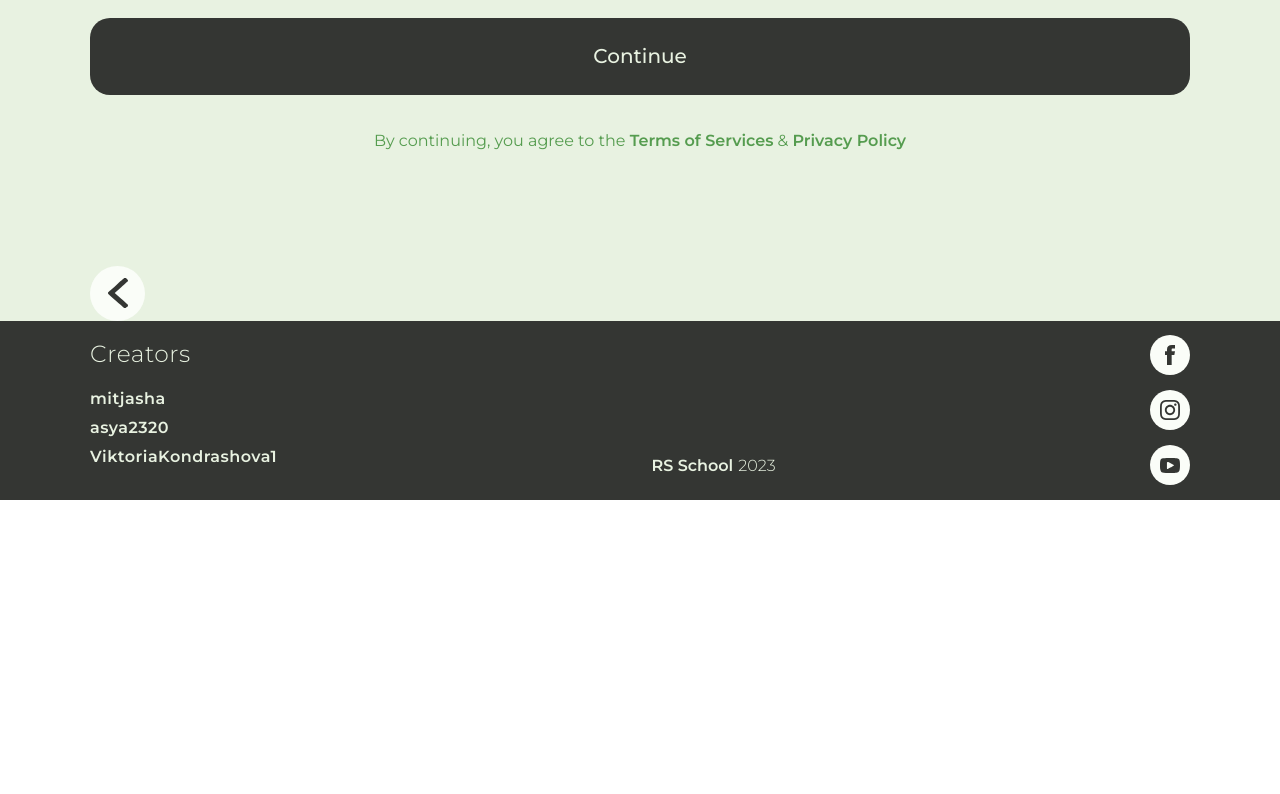
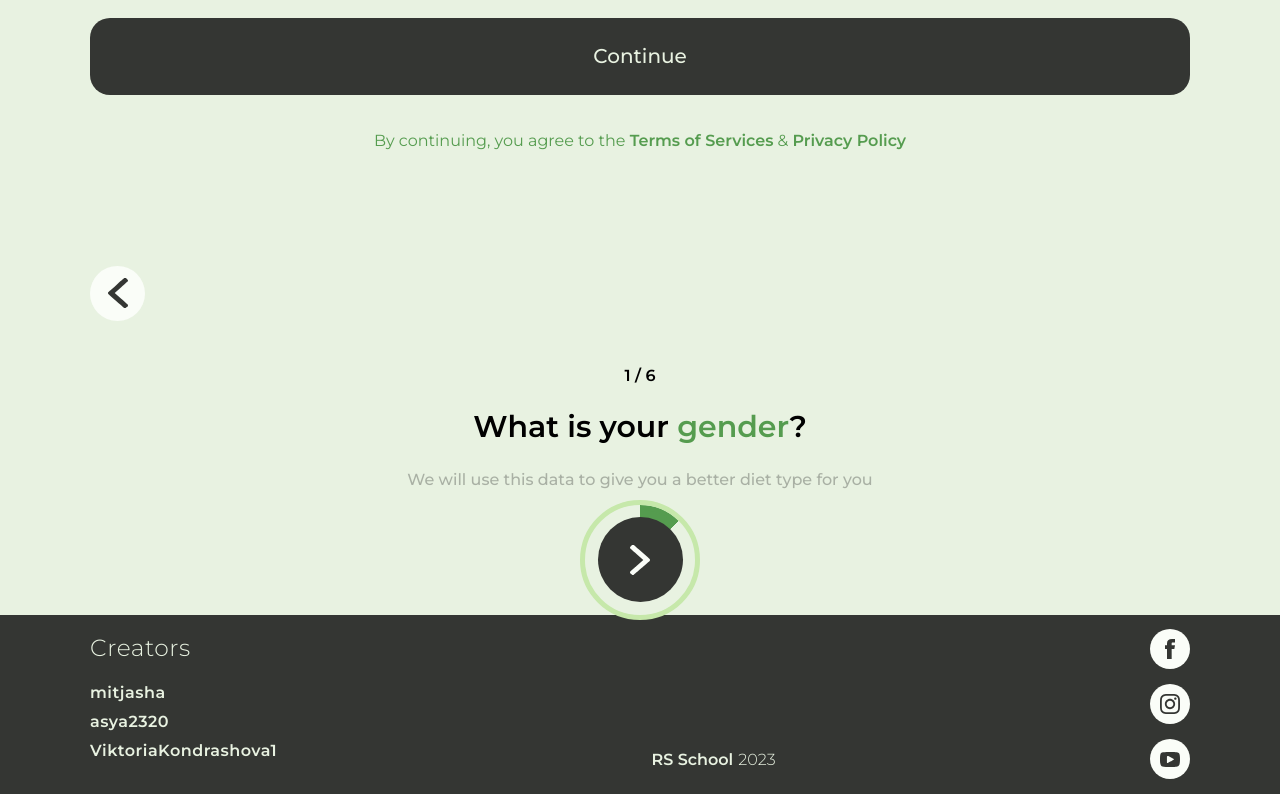
Before and after one commit to mitjasha/avocado, a React (Create React App) app: page / in a window 1280 px wide. Shown: the part 704-1498 px from the top of the page. Before the commit the page ends 1204 px from the top, so only its background shows below. Built offline with nearby package versions, Linux system fonts and the light colour scheme.

Commit message:
feat: add next btn component

```diff
--- /dev/null
+++ b/src/components/Buttons/NextRegButton/NextRegButton.scss
@@ -0,0 +1,46 @@
+@import "../../../variables";
+
+.btn-circle {
+  display: flex;
+  position: relative;
+  margin: auto;
+  width: 100px;
+  height: 100px;
+  border-radius: 50%;
+  border: 5px solid $dark-green;
+  background-color: $dark-green;
+  justify-content: center;
+  align-items: center;
+}
+
+.progress {
+  display: flex;
+  position: absolute;
+  margin: auto;
+  width: 110px;
+  height: 110px;
+  border-radius: 50%;
+  border: 5px solid $middle-green;
+}
+
+.next-btn {
+  display: flex;
+  width: 85px;
+  height: 85px;
+  margin: auto;
+  background-color: $dark-color;
+  border-radius: 50%;
+  justify-content: center;
+  align-items: center;
+
+  &-icon {
+    background: url(../../../assets//svg/arrow-light.svg) no-repeat;
+    transform: rotate(180deg);
+    width: 20px;
+    height: 30px;
+  }
+
+  &:hover {
+    transform: scale(1.1);
+  }
+}
--- /dev/null
+++ b/src/components/Buttons/NextRegButton/NextRegButton.tsx
@@ -0,0 +1,36 @@
+import React from "react";
+import "./NextRegButton.scss";
+
+export interface NextButtonProps {
+  children?: React.ReactNode;
+  to?: string;
+  onClick?: () => void;
+  firstDegree: number;
+  secondDegree: number;
+}
+
+const NextButton: React.FC<NextButtonProps> = ({
+  to,
+  children,
+  onClick,
+  firstDegree,
+  secondDegree,
+  ...attrs
+}) => {
+  return (
+    <div className="btn-circle">
+      <div
+        className="progress"
+        style={{
+          backgroundImage: `linear-gradient(${firstDegree}deg, transparent 50%, #e8f2e1 50%), linear-gradient(${secondDegree}deg, #e8f2e1 50%, transparent 50%)`,
+        }}
+      >
+        <a href="/" rel="noopener noreferrer" className="next-btn" {...attrs}>
+          <div className="next-btn-icon" />
+        </a>
+      </div>
+    </div>
+  );
+};
+
+export default NextButton;
--- a/src/pages/RegistrationScreen/RegistrationScreen.scss
+++ b/src/pages/RegistrationScreen/RegistrationScreen.scss
@@ -105,3 +105,28 @@ a {
     transition: 0.4s all ease;
   }
 }
+
+.process {
+  width: 100%;
+  text-align: center;
+  font-weight: 600;
+  margin-top: 45px;
+}
+
+.reg-title {
+  width: 100%;
+  text-align: center;
+  font-size: 30px;
+  font-weight: 600;
+  margin-top: 23px;
+
+  &__highlight {
+    color: $dark-green;
+  }
+}
+
+.data-info {
+  color: rgba(52, 54, 51, 0.35);
+  font-weight: 500;
+  text-align: center;
+}
--- a/src/pages/RegistrationScreen/RegistrationScreen.tsx
+++ b/src/pages/RegistrationScreen/RegistrationScreen.tsx
@@ -4,6 +4,7 @@ import hideIcon from "../../assets/svg/reg-hide.svg";
 import showIcon from "../../assets/svg/reg-show.svg";
 import Button from "../../components/Buttons/Button/Button";
 import BackButton from "../../components/Buttons/BackButton/BackButton";
+import NextButton from "../../components/Buttons/NextRegButton/NextRegButton";
 import "./RegistrationScreen.scss";
 
 const RegistrationScreen: React.FC = () => {
@@ -73,6 +74,14 @@ const RegistrationScreen: React.FC = () => {
       </div>
       <div className="container">
         <BackButton />
+        <div className="process">1 / 6</div>
+        <h2 className="reg-title">
+          What is your <span className="reg-title__highlight">gender</span>?
+        </h2>
+        <p className="data-info">
+          We will use this data to give you a better diet type for you
+        </p>
+        <NextButton firstDegree={135} secondDegree={90} />
       </div>
     </div>
   );
```
